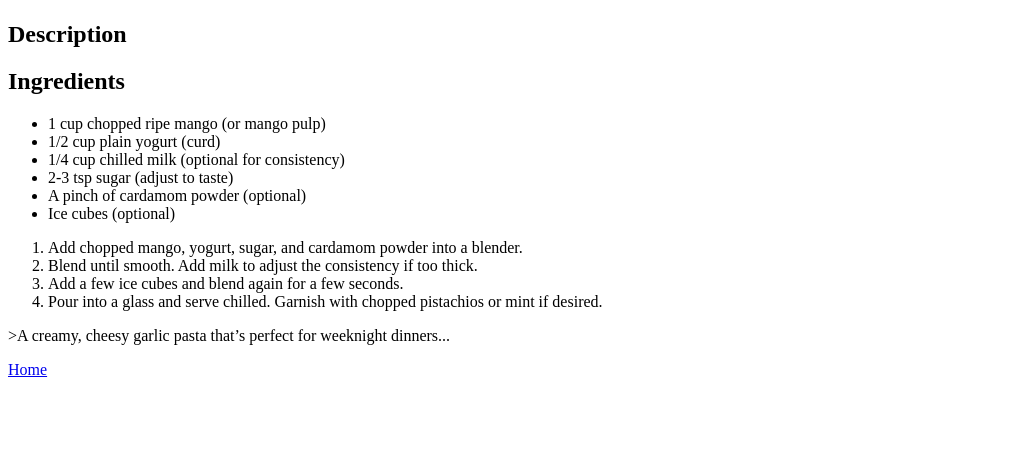
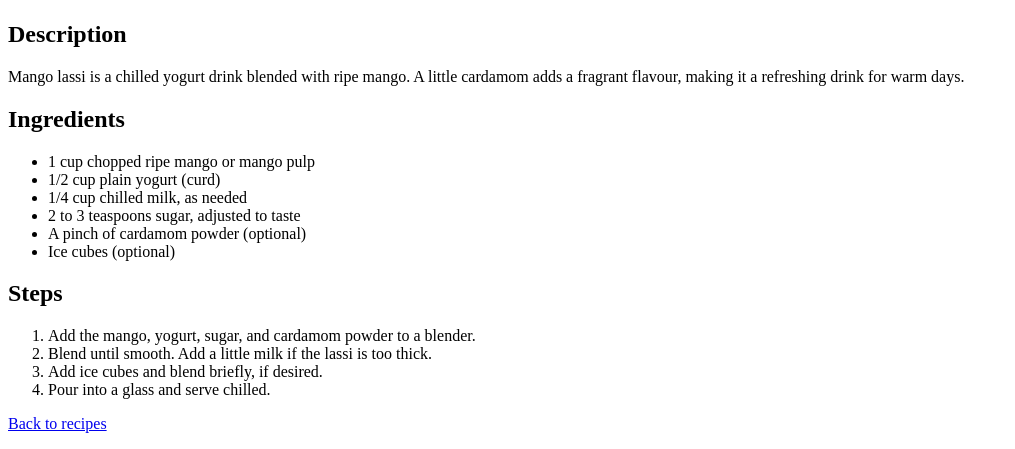
Before and after one commit to luvboi004/odin-recipes, a plain HTML site: page recipes/mangolassi.html in a window 1280 px wide. Shown: the part 383-832 px from the top of the page, without its empty margins (0-1015 px from the left). Before the commit the page ends 800 px from the top, so only its background shows below. Drawn offline with Linux system fonts and the light colour scheme.

Commit message:
fix: clean up mango lassi HTML and description

```diff
--- a/recipes/mangolassi.html
+++ b/recipes/mangolassi.html
@@ -2,32 +2,35 @@
 <html lang="en">
 <head>
     <meta charset="UTF-8">
+    <meta name="viewport" content="width=device-width, initial-scale=1.0">
     <title>Mango Lassi</title>
 </head>
 <body>
-    <h1> Mango Lassi </h1>
-    <img src="https://www.anediblemosaic.com/wp-content/uploads//2021/09/mango-lassi-featured-image.jpg" alt="Mango Lassi">
-    <h2>Description </h2>
+    <h1>Mango Lassi</h1>
+    <img src="https://www.anediblemosaic.com/wp-content/uploads//2021/09/mango-lassi-featured-image.jpg"
+         alt="A glass of mango lassi">
+
+    <h2>Description</h2>
+    <p>Mango lassi is a chilled yogurt drink blended with ripe mango. A little cardamom adds a fragrant flavour, making it a refreshing drink for warm days.</p>
+
     <h2>Ingredients</h2>
     <ul>
-        <li>1 cup chopped ripe mango (or mango pulp)</li>
-  <li>1/2 cup plain yogurt (curd)</li>
-  <li>1/4 cup chilled milk (optional for consistency)</li>
-  <li>2-3 tsp sugar (adjust to taste)</li>
-  <li>A pinch of cardamom powder (optional)</li>
-  <li>Ice cubes (optional)</li>
-</ul>
+        <li>1 cup chopped ripe mango or mango pulp</li>
+        <li>1/2 cup plain yogurt (curd)</li>
+        <li>1/4 cup chilled milk, as needed</li>
+        <li>2 to 3 teaspoons sugar, adjusted to taste</li>
+        <li>A pinch of cardamom powder (optional)</li>
+        <li>Ice cubes (optional)</li>
     </ul>
 
+    <h2>Steps</h2>
     <ol>
-        <li>Add chopped mango, yogurt, sugar, and cardamom powder into a blender.</li>
-  <li>Blend until smooth. Add milk to adjust the consistency if too thick.</li>
-  <li>Add a few ice cubes and blend again for a few seconds.</li>
-  <li>Pour into a glass and serve chilled. Garnish with chopped pistachios or mint if desired.</li>
+        <li>Add the mango, yogurt, sugar, and cardamom powder to a blender.</li>
+        <li>Blend until smooth. Add a little milk if the lassi is too thick.</li>
+        <li>Add ice cubes and blend briefly, if desired.</li>
+        <li>Pour into a glass and serve chilled.</li>
     </ol>
-    <p>>A creamy, cheesy garlic pasta that’s perfect for weeknight dinners...</p>
-    <a href="../index.html">Home</a>
 
-
+    <p><a href="../index.html">Back to recipes</a></p>
 </body>
 </html>
```
